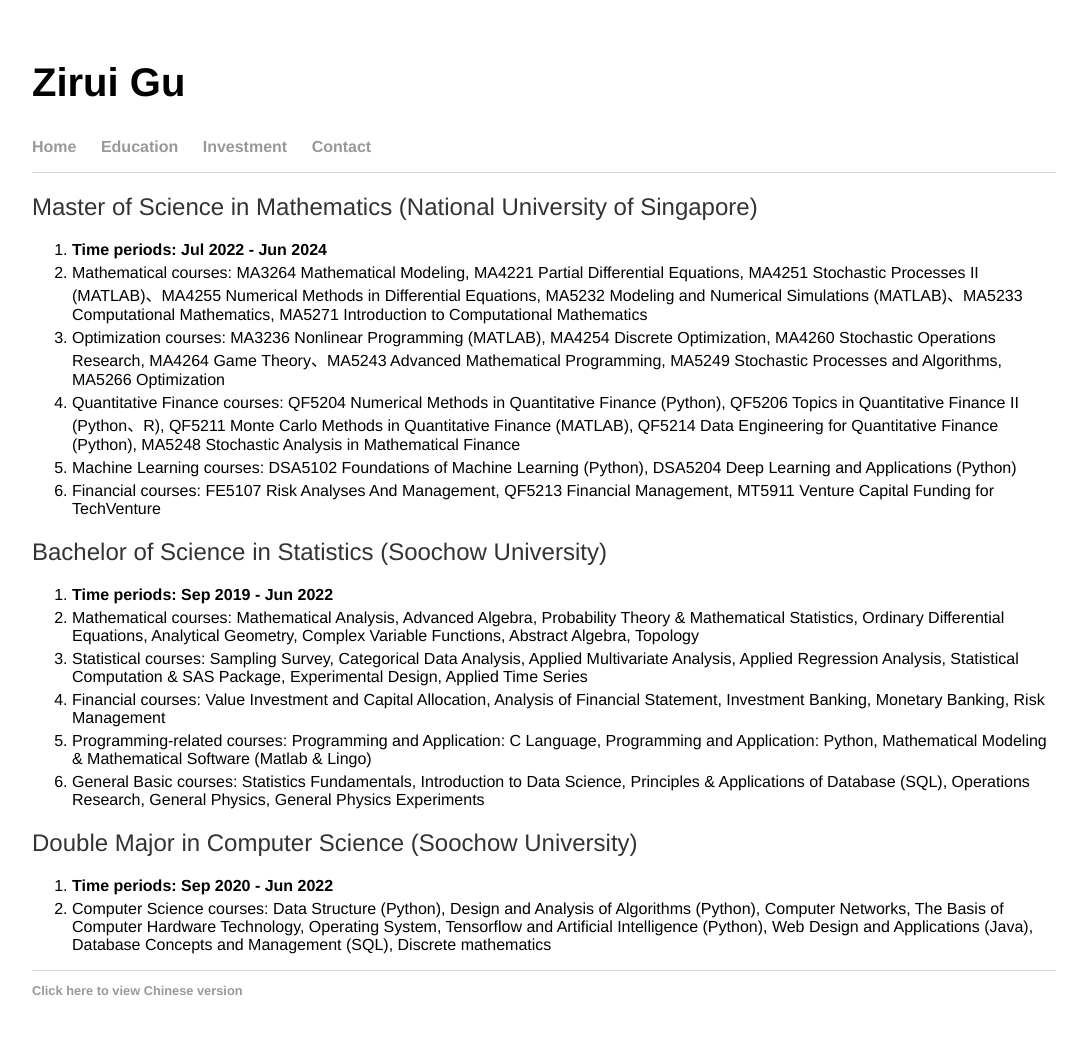
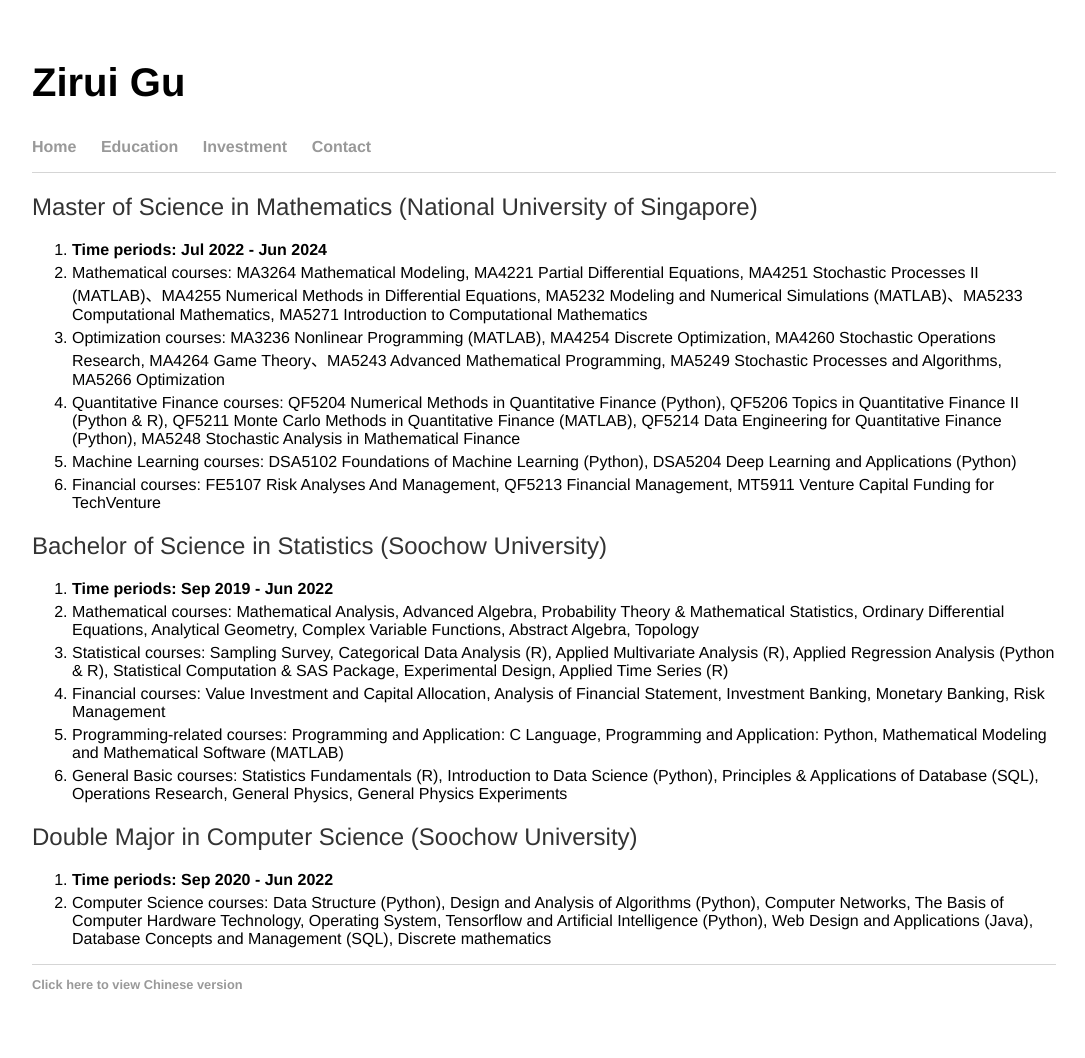
Before and after one commit to ziruigu/ziruigu.github.io, a Jekyll site: the page built from education/index.html, in a window 1280 px wide. Shown: the whole page, without its empty margins (96-1181 px from the left). Built offline with Jekyll 4.4.1, drawn with Linux system fonts in a browser that asks for light colours.

Commit message:
Update index.html

```diff
--- a/education/index.html
+++ b/education/index.html
@@ -9,7 +9,7 @@
  <li><b>Time periods: Jul 2022 - Jun 2024</b></li>
  <li>Mathematical courses: MA3264 Mathematical Modeling, MA4221 Partial Differential Equations, MA4251 Stochastic Processes II (MATLAB)、MA4255 Numerical Methods in Differential Equations, MA5232 Modeling and Numerical Simulations (MATLAB)、MA5233 Computational Mathematics, MA5271 Introduction to Computational Mathematics</li>
  <li>Optimization courses: MA3236 Nonlinear Programming (MATLAB), MA4254 Discrete Optimization, MA4260 Stochastic Operations Research, MA4264 Game Theory、MA5243 Advanced Mathematical Programming, MA5249 Stochastic Processes and Algorithms, MA5266 Optimization</li>
- <li>Quantitative Finance courses: QF5204 Numerical Methods in Quantitative Finance (Python), QF5206 Topics in Quantitative Finance II (Python、R), QF5211 Monte Carlo Methods in Quantitative Finance (MATLAB), QF5214 Data Engineering for Quantitative Finance (Python), MA5248 Stochastic Analysis in Mathematical Finance</li>
+ <li>Quantitative Finance courses: QF5204 Numerical Methods in Quantitative Finance (Python), QF5206 Topics in Quantitative Finance II (Python & R), QF5211 Monte Carlo Methods in Quantitative Finance (MATLAB), QF5214 Data Engineering for Quantitative Finance (Python), MA5248 Stochastic Analysis in Mathematical Finance</li>
  <li>Machine Learning courses: DSA5102 Foundations of Machine Learning (Python), DSA5204 Deep Learning and Applications (Python)</li>
  <li>Financial courses: FE5107 Risk Analyses And Management, QF5213 Financial Management, MT5911 Venture Capital Funding for TechVenture</li>
 
@@ -19,10 +19,10 @@
   <ol>
  <li><b>Time periods: Sep 2019 - Jun 2022</b></li>
  <li>Mathematical courses: Mathematical Analysis, Advanced Algebra, Probability Theory & Mathematical Statistics, Ordinary Differential Equations, Analytical Geometry, Complex Variable Functions, Abstract Algebra, Topology</li>
- <li>Statistical courses: Sampling Survey, Categorical Data Analysis, Applied Multivariate Analysis, Applied Regression Analysis, Statistical Computation & SAS Package, Experimental Design, Applied Time Series</li>
+ <li>Statistical courses: Sampling Survey, Categorical Data Analysis (R), Applied Multivariate Analysis (R), Applied Regression Analysis (Python & R), Statistical Computation & SAS Package, Experimental Design, Applied Time Series (R)</li>
  <li>Financial courses: Value Investment and Capital Allocation, Analysis of Financial Statement, Investment Banking, Monetary Banking, Risk Management</li>
- <li>Programming-related courses: Programming and Application: C Language, Programming and Application: Python, Mathematical Modeling & Mathematical Software (Matlab & Lingo)</li>
- <li>General Basic courses: Statistics Fundamentals, Introduction to Data Science, Principles & Applications of Database (SQL), Operations Research, General Physics, General Physics Experiments</li>
+ <li>Programming-related courses: Programming and Application: C Language, Programming and Application: Python, Mathematical Modeling and Mathematical Software (MATLAB)</li>
+ <li>General Basic courses: Statistics Fundamentals (R), Introduction to Data Science (Python), Principles & Applications of Database (SQL), Operations Research, General Physics, General Physics Experiments</li>
   </ol>
 
   <h2>Double Major in Computer Science (Soochow University)</h2>
```
